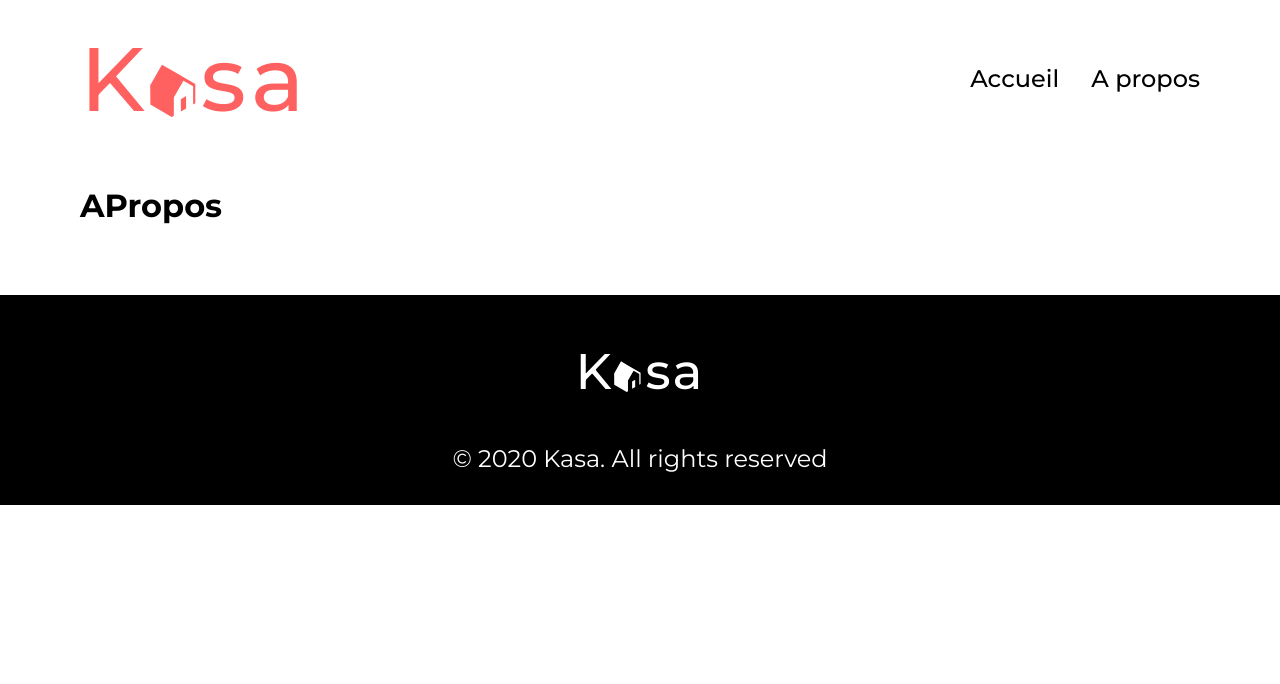
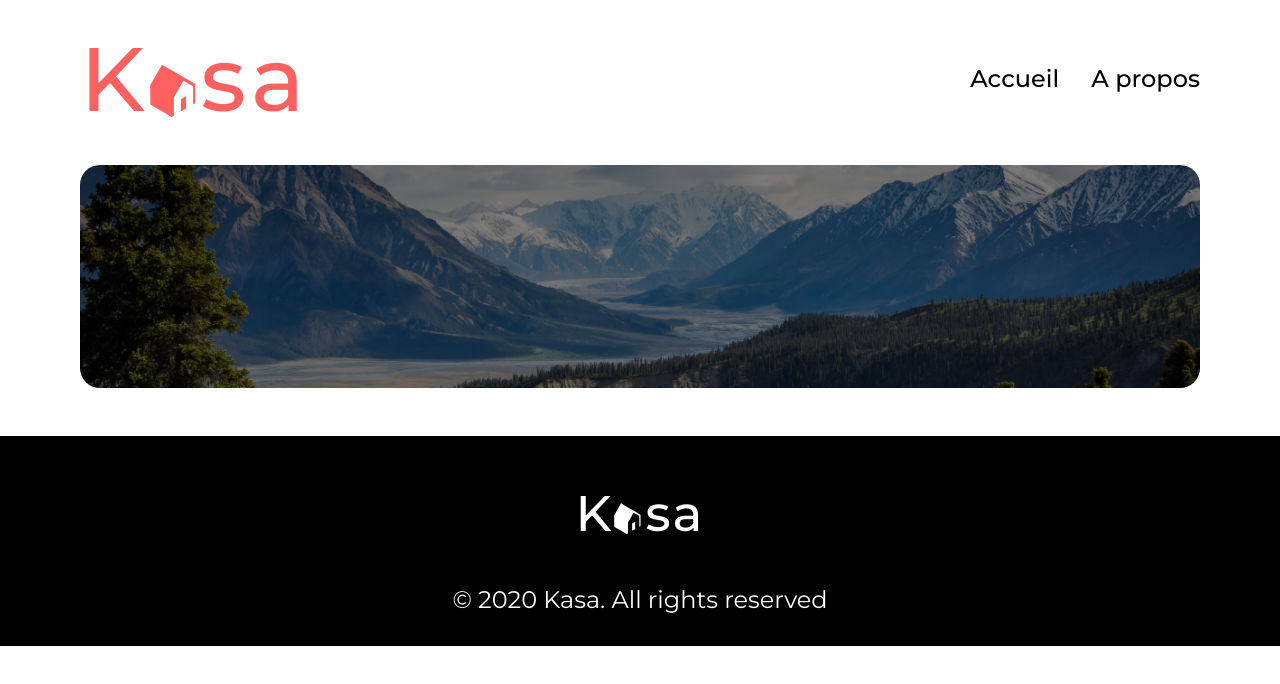
Before and after one commit to h-khribich/P8, a React (Create React App) app in the folder kasa/: page /a-propos in a window 1280 px wide. Shown: the top 684 px of the page. Built offline with nearby package versions, Linux system fonts and the light colour scheme.

Commit message:
Hero bg component streamlined

```diff
--- a/kasa/src/components/heroBg/HeroBg.jsx
+++ b/kasa/src/components/heroBg/HeroBg.jsx
@@ -1,9 +1,13 @@
 import style from "../heroBg/heroBg.module.css";
 
-const HeroBg = () => {
+const HeroBg = ({ text, img }) => {
+  const bgImgStyle = `
+  linear-gradient(rgba(0, 0, 0, 0.5), rgba(0, 0, 0, 0.5)), url('${img}') center / cover no-repeat
+  `
+
   return (
-    <div className={style.heroBgWrapper}>
-      <h1 className={style.heroBgDescription}>Chez vous, partout et ailleurs</h1>
+    <div className={style.heroBgWrapper} style={{background: bgImgStyle}}>
+      <h1 className={style.heroBgDescription}>{text}</h1>
     </div>
   );
 };
--- a/kasa/src/components/heroBg/heroBg.module.css
+++ b/kasa/src/components/heroBg/heroBg.module.css
@@ -1,5 +1,4 @@
 .heroBgWrapper {
-  background: linear-gradient(rgba(0, 0, 0, 0.5), rgba(0, 0, 0, 0.5)), url('../../assets//home-bg.png') center / cover no-repeat;
   border-radius: 20px;
   min-height: 223px;
   height: 223px;
--- a/kasa/src/pages/APropos.jsx
+++ b/kasa/src/pages/APropos.jsx
@@ -1,5 +1,10 @@
+import HeroBg from "../components/heroBg/HeroBg";
+import img from "../assets/apropos-bg.png"
+
 const APropos = () => {
-  return <h1>APropos</h1>;
+  return (
+    <HeroBg text="" img={img} />
+  );
 };
 
 export default APropos;
--- a/kasa/src/pages/Home.jsx
+++ b/kasa/src/pages/Home.jsx
@@ -1,10 +1,11 @@
 import HeroBg from "../components/heroBg/HeroBg";
 import Gallery from "../components/gallery/Gallery";
+import img from "../assets/home-bg.png"
 
 const Home = () => {
   return (
     <>
-      <HeroBg />
+      <HeroBg text={"Chez vous, partout et ailleurs"} img={img} />
       <Gallery />
     </>
   );
```
Also changed, not shown: kasa/src/assets/apropos-bg.png (added).
